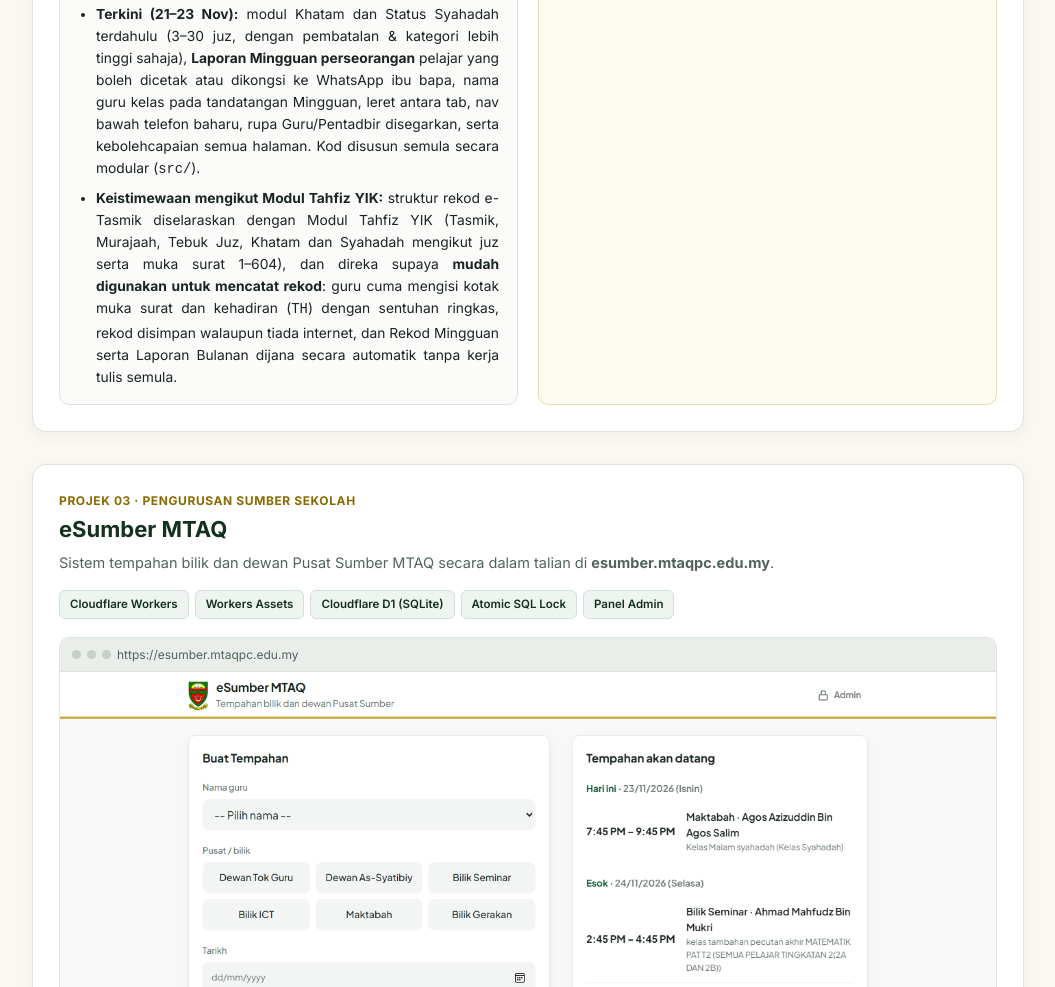
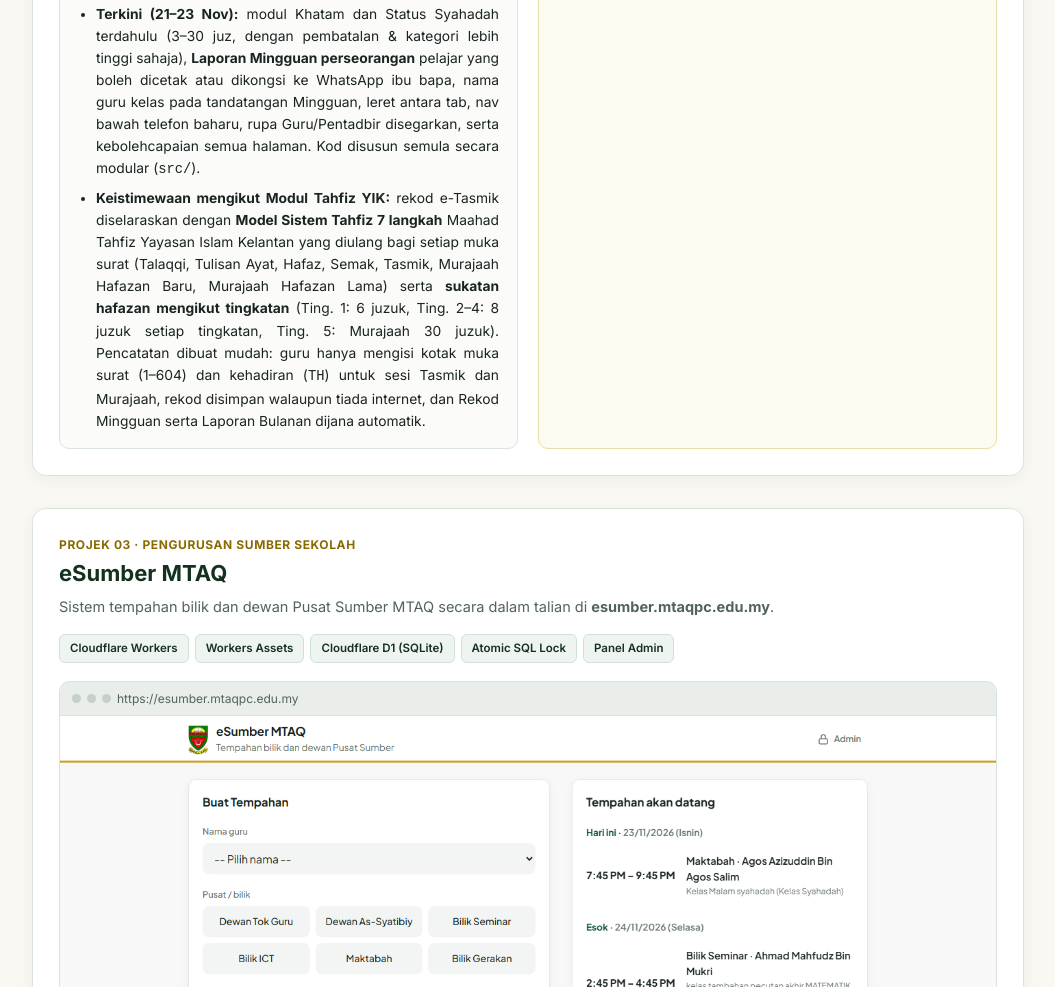
Before and after one commit to munirrr19/laporan-unit-laman-web-mtaq, a plain HTML site: page index.html in a window 1280 px wide. Shown: the part 3696-4683 px from the top of the page, without its empty margins (112-1167 px from the left). Drawn offline with nearby package versions, Linux system fonts and the light colour scheme.

Commit message:
Selaraskan keistimewaan e-Tasmik dengan Model Sistem Tahfiz 7 langkah YIK
Co-Authored-By: Claude Sonnet 5.5 <noreply@anthropic.com>
Claude-Session: https://claude.ai/code/session_01N4fe2f9BBR3oMnPBbsCYAk

```diff
--- a/index.html
+++ b/index.html
@@ -600,7 +600,7 @@
             <li>Membina papan pemuka berasingan mengikut peranan: Guru (melihat halaqah sendiri sahaja) dan Pentadbir (memantau semua halaqah, Laporan Bulanan, pengurusan guru/murid, dan import senarai kelas daripada PDF).</li>
             <li>Menambah sokongan 3 bahasa (Melayu, English, العربية), mod Gelap/Cerah, saiz paparan boleh laras, dan getaran haptik semasa mengisi kotak muka surat di Android.</li>
             <li><strong>Terkini (21–23 Nov):</strong> modul Khatam dan Status Syahadah terdahulu (3–30 juz, dengan pembatalan &amp; kategori lebih tinggi sahaja), <strong>Laporan Mingguan perseorangan</strong> pelajar yang boleh dicetak atau dikongsi ke WhatsApp ibu bapa, nama guru kelas pada tandatangan Mingguan, leret antara tab, nav bawah telefon baharu, rupa Guru/Pentadbir disegarkan, serta kebolehcapaian semua halaman. Kod disusun semula secara modular (<code>src/</code>).</li>
-            <li><strong>Keistimewaan mengikut Modul Tahfiz YIK:</strong> struktur rekod e-Tasmik diselaraskan dengan Modul Tahfiz YIK (Tasmik, Murajaah, Tebuk Juz, Khatam dan Syahadah mengikut juz serta muka surat 1–604), dan direka supaya <strong>mudah digunakan untuk mencatat rekod</strong>: guru cuma mengisi kotak muka surat dan kehadiran (<code>TH</code>) dengan sentuhan ringkas, rekod disimpan walaupun tiada internet, dan Rekod Mingguan serta Laporan Bulanan dijana secara automatik tanpa kerja tulis semula.</li>
+            <li><strong>Keistimewaan mengikut Modul Tahfiz YIK:</strong> rekod e-Tasmik diselaraskan dengan <strong>Model Sistem Tahfiz 7 langkah</strong> Maahad Tahfiz Yayasan Islam Kelantan yang diulang bagi setiap muka surat (Talaqqi, Tulisan Ayat, Hafaz, Semak, Tasmik, Murajaah Hafazan Baru, Murajaah Hafazan Lama) serta <strong>sukatan hafazan mengikut tingkatan</strong> (Ting. 1: 6 juzuk, Ting. 2&ndash;4: 8 juzuk setiap tingkatan, Ting. 5: Murajaah 30 juzuk). Pencatatan dibuat mudah: guru hanya mengisi kotak muka surat (1&ndash;604) dan kehadiran (<code>TH</code>) untuk sesi Tasmik dan Murajaah, rekod disimpan walaupun tiada internet, dan Rekod Mingguan serta Laporan Bulanan dijana automatik.</li>
           </ul>
         </div>
         <div class="box highlight">
```
